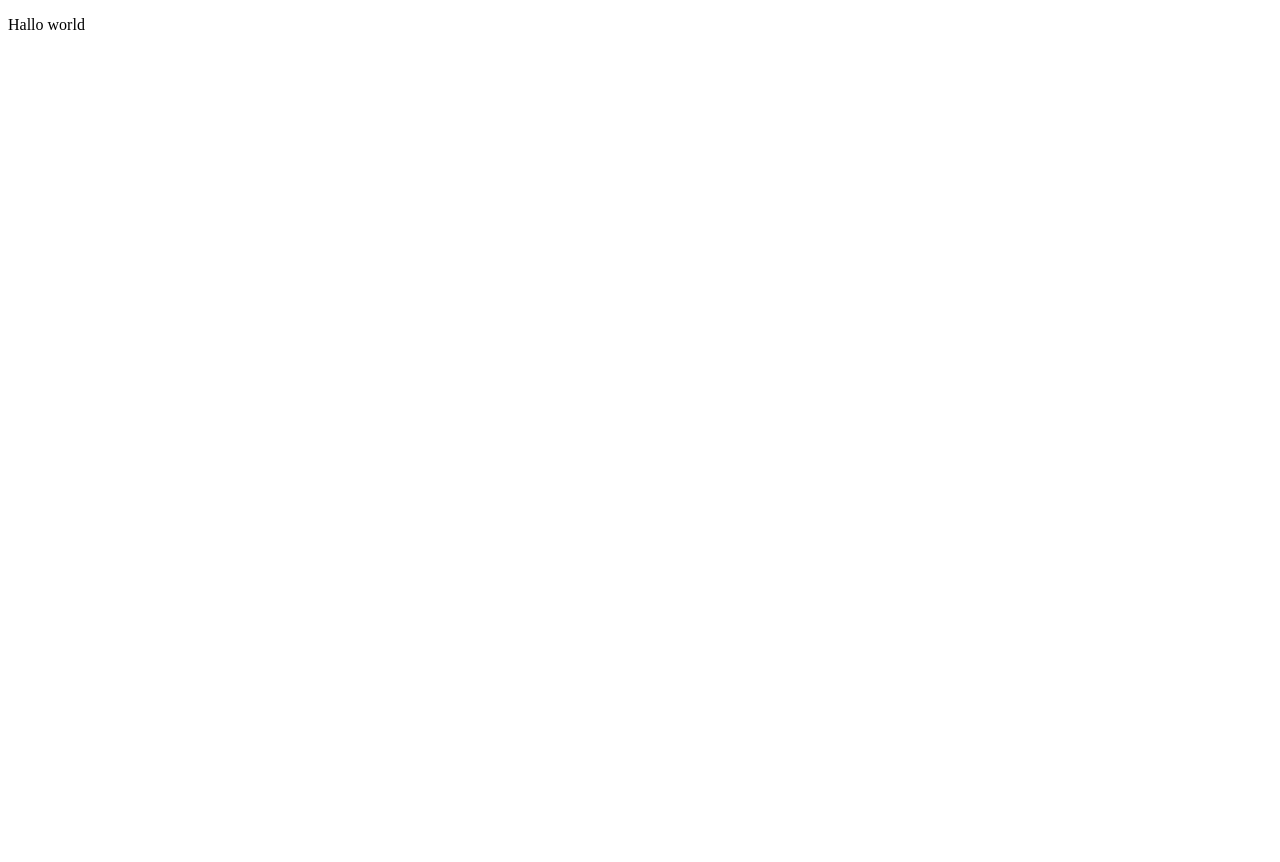
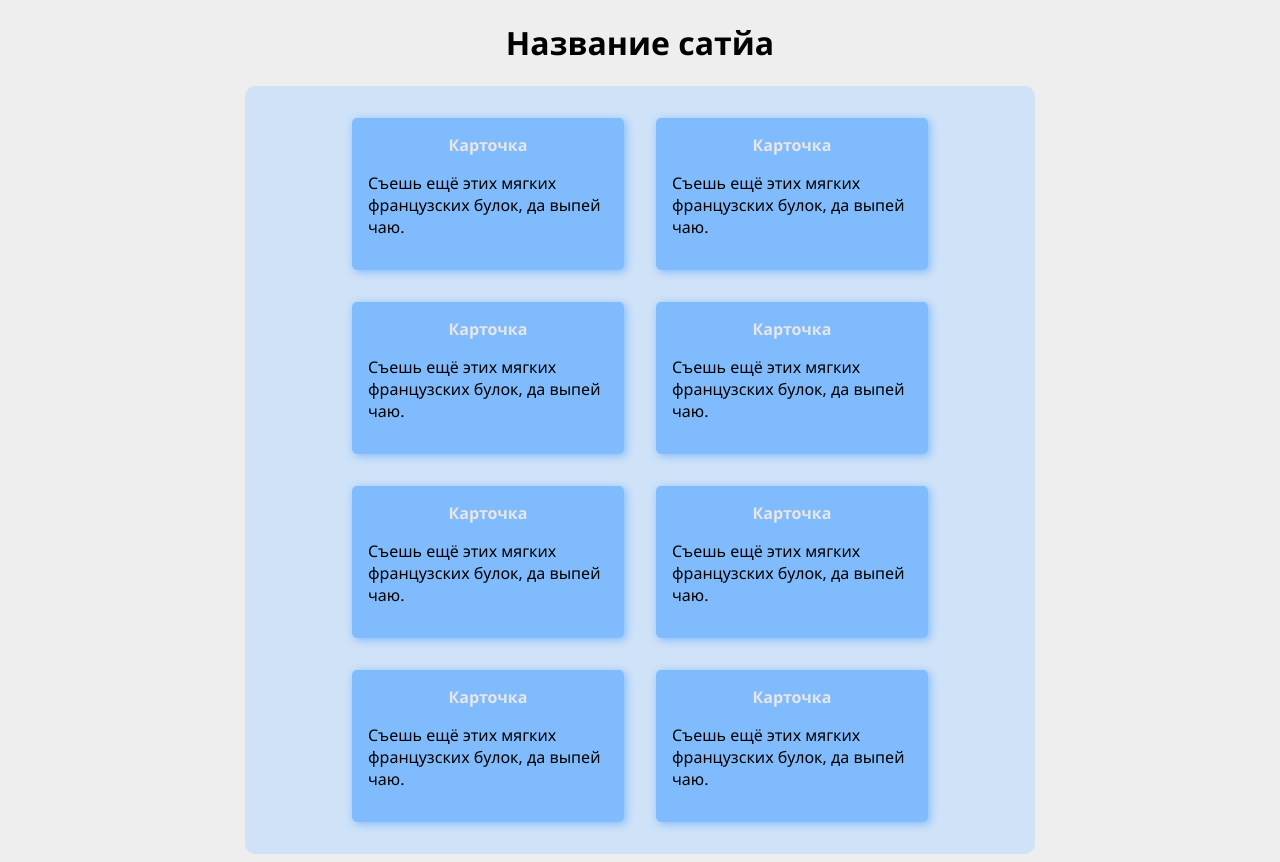
Before and after one commit to RezRid/Test, a plain HTML site: page index.html in a window 1280 px wide. Before the commit the page ends 800 px from the top, so only its background shows below. Drawn offline with Linux system fonts and the light colour scheme.

Commit message:
Update index.html

```diff
--- a/index.html
+++ b/index.html
@@ -1,11 +1,50 @@
 <!DOCTYPE html>
-<html lang="en">
+<html lang="ru">
+
 <head>
     <meta charset="UTF-8">
     <meta name="viewport" content="width=device-width, initial-scale=1.0">
+    <link rel="stylesheet" href="/style.css">
+    <link rel="shortcut icon" href="https://www.svgrepo.com/show/499763/group.svg">
     <title>new site</title>
 </head>
+
 <body>
-    <p>Hallo world</p>
+    <h1>Название сатйа</h1>
+    <div class="tabl">
+        <div class="card">
+            <h4 class="cardtitle">Карточка</h4>
+            <p>Съешь ещё этих мягких французских булок, да выпей чаю.</p>
+        </div>
+        <div class="card">
+            <h4 class="cardtitle">Карточка</h4>
+            <p>Съешь ещё этих мягких французских булок, да выпей чаю.</p>
+        </div>
+        <div class="card">
+            <h4 class="cardtitle">Карточка</h4>
+            <p>Съешь ещё этих мягких французских булок, да выпей чаю.</p>
+        </div>
+        <div class="card">
+            <h4 class="cardtitle">Карточка</h4>
+            <p>Съешь ещё этих мягких французских булок, да выпей чаю.</p>
+        </div>
+        <div class="card">
+            <h4 class="cardtitle">Карточка</h4>
+            <p>Съешь ещё этих мягких французских булок, да выпей чаю.</p>
+        </div>
+        <div class="card">
+            <h4 class="cardtitle">Карточка</h4>
+            <p>Съешь ещё этих мягких французских булок, да выпей чаю.</p>
+        </div>
+        <div class="card">
+            <h4 class="cardtitle">Карточка</h4>
+            <p>Съешь ещё этих мягких французских булок, да выпей чаю.</p>
+        </div>
+        <div class="card">
+            <h4 class="cardtitle">Карточка</h4>
+            <p>Съешь ещё этих мягких французских булок, да выпей чаю.</p>
+        </div>
+    </div>
 </body>
+
 </html>
```
